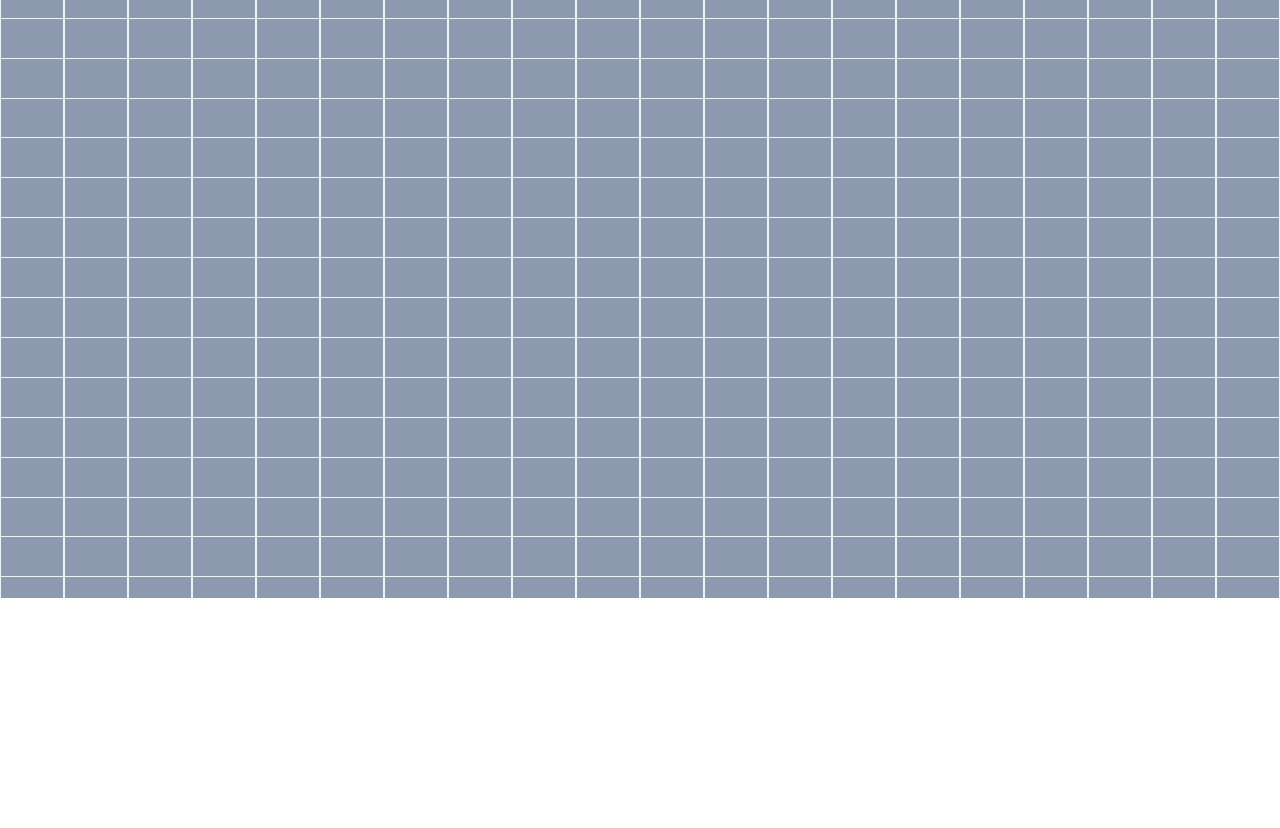
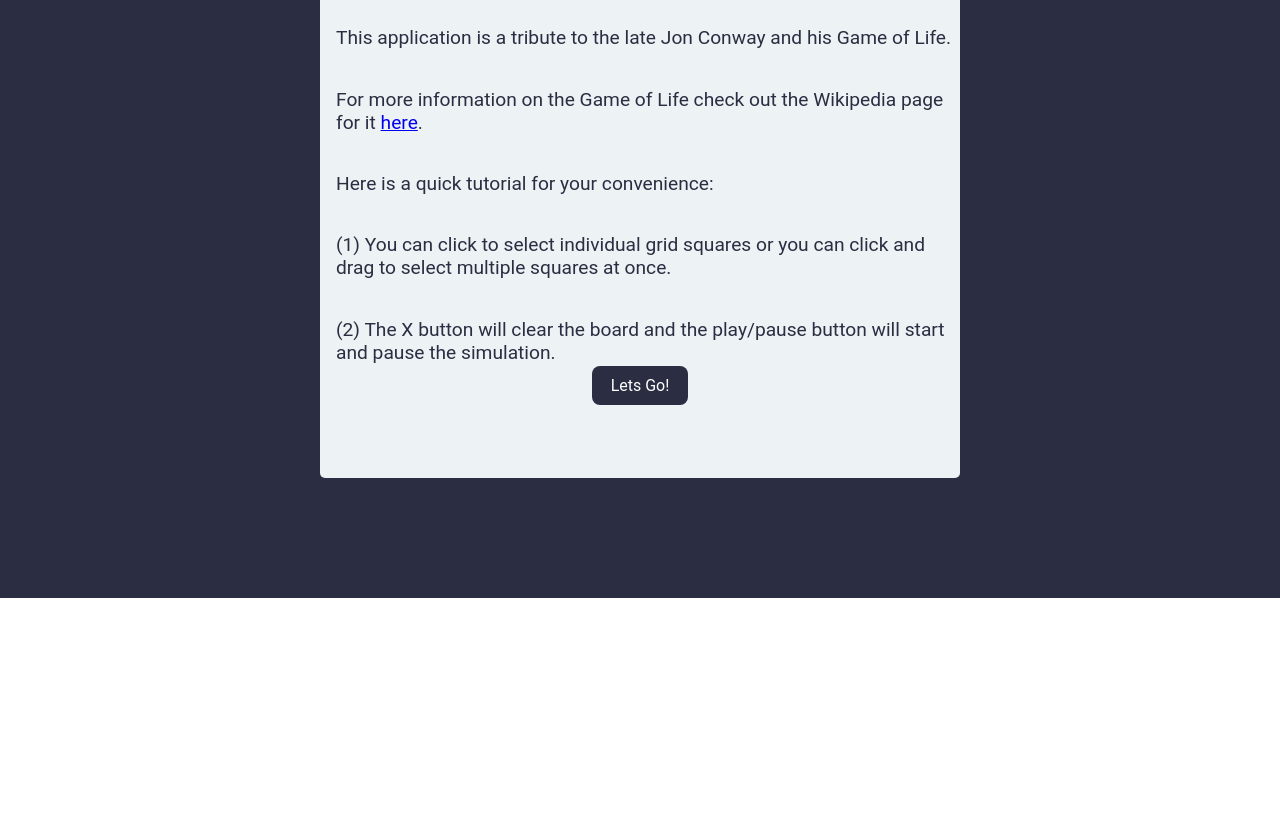
Before and after one commit to AndrewDineen/GameOfLife, a Gatsby site: page / in a window 1280 px wide. Shown: the part 202-1030 px from the top of the page. Before the commit the page ends 800 px from the top, so only its background shows below. Built offline with nearby package versions, Linux system fonts and the light colour scheme; Gatsby itself is replaced by a stand-in of ours.

Commit message:
preliminary version

```diff
--- a/package.json
+++ b/package.json
@@ -1,4 +1,5 @@
 {
+  "homepage": "http://AndrewDineen.github.io/GameOfLife",
   "name": "game-of-life",
   "version": "1.0.0",
   "private": true,
@@ -23,6 +24,10 @@
     "react-dom": "^17.0.1",
     "react-icons": "^4.2.0",
     "react-redux": "^7.2.5",
+    "react-spring": "^9.2.4",
     "uuid": "^8.3.2"
+  },
+  "devDependencies": {
+    "gh-pages": "^3.2.3"
   }
 }
--- /dev/null
+++ b/src/Components/Tutorial.js
@@ -0,0 +1,141 @@
+import { css, keyframes } from '@emotion/react';
+import styled from '@emotion/styled';
+import * as React from 'react';
+import { AiOutlineClose } from 'react-icons/ai';
+export default function Tutorial() {
+	const [inModalAnimation, setInModalAnimation] = React.useState(false);
+	const [inBackDropAnimation, setInBackDropAnimation] = React.useState(false);
+	const [showModal, setShowModal] = React.useState(true);
+	const [showBackDrop, setShowBackDrop] = React.useState(true);
+
+	const handleModalExit = () => {
+		setInModalAnimation(inModalAnimation => !inModalAnimation);
+		setShowModal(showModal => !showModal);
+		setInBackDropAnimation(inBackDropAnimation => !inBackDropAnimation);
+	}
+	const handleBackDropExit = () => {
+		setInBackDropAnimation(inBackDropAnimation => !inBackDropAnimation);
+		setShowBackDrop(showBackDrop => !showBackDrop);
+	};
+	const backdropAnimation = keyframes`
+		0%{
+			opacity: 1;
+		}
+
+		100%{
+			opacity: 0;
+		}
+	`;
+	const BackDrop = styled.div`
+		height: 100vh;
+		width: 100vw;
+		background-color: #2B2D42;
+		display: flex;
+		align-items: center;
+		 ${inBackDropAnimation ? css`animation: ${backdropAnimation} 1s 1s forwards;` : css``}
+
+
+	`;
+
+	const containerAnimation = keyframes`
+		0%{
+			opacity: 1;
+			transform: translateY(0);
+		}
+		25%{
+			transform: translateY(-10px);
+		}
+		100%{
+			transform: translateY(30px);
+			opacity: 0;
+		}
+	`;
+	const Container = styled.div`
+		background-color: #EDF2F4;
+		height: 70%;
+		width: 50%;
+		border-radius: 5px;
+		color: #2B2D42;
+		display: flex;
+		position: absolute;
+		left: 25%;
+		top: 15%;
+		align-items: center;
+		flex-direction: column;
+		${inModalAnimation ? css`animation: ${containerAnimation} 1s forwards;` : css``}
+
+	`;
+	const CloseButton = styled.div`
+		position: absolute;
+		font-size: 1.8rem;
+		right: 2%;
+		top: 3%;
+
+	`;
+
+	const Title = styled.h1`
+		font-family: 'Roboto', sans-serif;
+		font-weight: 500;
+		font-size: 2.2rem;
+	`;
+
+	const Paragraph = styled.p`
+		font-family: 'Roboto', sans-serif;
+		font-size: 1.2rem;
+		align-self: flex-start;
+		margin-left: 1rem;
+	`;
+
+	const Button = styled.div`
+		width: 15%;
+		height: 7%;
+		background-color: #2B2D42;
+		color: white;
+		font-family: 'Roboto', sans-serif;
+		border-radius: 8px;
+		display: flex;
+		align-items: center;
+		justify-content: center;
+		cursor: pointer;
+		&::before{
+			content: '',
+			position: absolute;
+			top: 0;
+			left: 0;
+			bottom: 0;
+			right: 0;
+			z-index: -1;
+			background-color: blue;
+
+		}
+	`;
+	const Row = styled.div`
+		display: flex;
+		justify-content: space-around;
+		width: 100%;
+		position: absolute;
+		top: 80%;
+
+	`;
+
+
+	return (
+		<div style={{ position: 'absolute', left: '0', right: '0', zIndex: '10', display: showBackDrop ? 'block' : 'none' }}>
+			{showModal ? (<Container onAnimationEnd={handleModalExit}>
+				<CloseButton onClick={() => { setInModalAnimation(inModalAnimation => !inModalAnimation) }}><AiOutlineClose></AiOutlineClose></CloseButton>
+				<Title>Game of Life Visualizer</Title>
+				<Paragraph>This application is a tribute to the late Jon Conway and his Game of Life.</Paragraph>
+				<Paragraph>For more information on the Game of Life check out the Wikipedia page for it <a href="https://en.wikipedia.org/wiki/Conway%27s_Game_of_Life" target="_blank" rel="noopener noreferrer">here</a>.</Paragraph>
+				<Paragraph>Here is a quick tutorial for your convenience:</Paragraph>
+				<Paragraph>(1) You can click to select individual grid squares or you can click and drag to select multiple squares at once.</Paragraph>
+				<Paragraph>(2) The X button will clear the board and the play/pause button will start and pause the simulation.</Paragraph>
+				<Row>
+					<Button onClick={() => { setInModalAnimation(inModalAnimation => !inModalAnimation) }}>Lets Go!</Button>
+				</Row>
+			</Container>) : ''}
+			{showBackDrop ? (<BackDrop onAnimationEnd={handleBackDropExit}>
+			</BackDrop>) : ''}
+
+		</div>
+	);
+}
--- a/src/pages/index.css
+++ b/src/pages/index.css
@@ -11,3 +11,4 @@ div{
 #query-on-demand-indicator-element{
 	display: none;
 }
+@import url('https://fonts.googleapis.com/css2?family=Roboto:ital,wght@0,400;0,500;1,400&display=swap');
--- a/src/pages/index.js
+++ b/src/pages/index.js
@@ -5,19 +5,28 @@ import Header from '../Components/Header';
 import './index.css';
 import { Provider } from 'react-redux';
 import Store from '../Helpers/Store/index';
+import Tutorial from '../Components/Tutorial';
 
 const Container = styled.main`
 	color: white;
 	font-family: -apple-system, Roboto, sans-serif, serif;
 	height: 100%;
+	width: 100%;
+	position: absolute;
+	left: 0;
+	top: 0;
 	overflow: hidden;
 `
 
 
 const IndexPage = () => {
-
+	const [showModal, setShowModal] = React.useState(true);
+	const toggleModal = () => {
+		setShowModal(showModal => !showModal);
+	}
 	return (
 		<Provider store={Store}>
+			<Tutorial showModal={showModal} setShowModal={toggleModal}/>
 			<Container>
 				<Header></Header>
 				<Body></Body>
```
Also changed, not shown: 1 other file.
